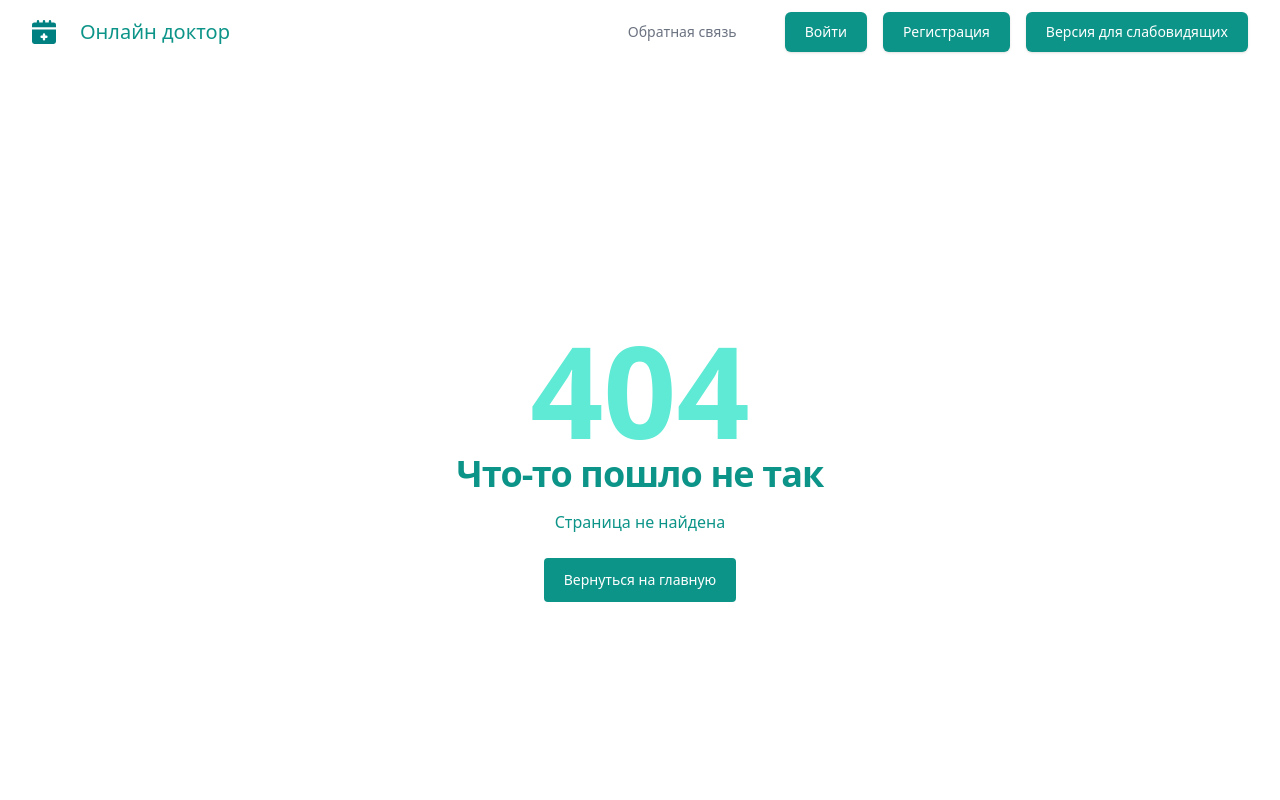
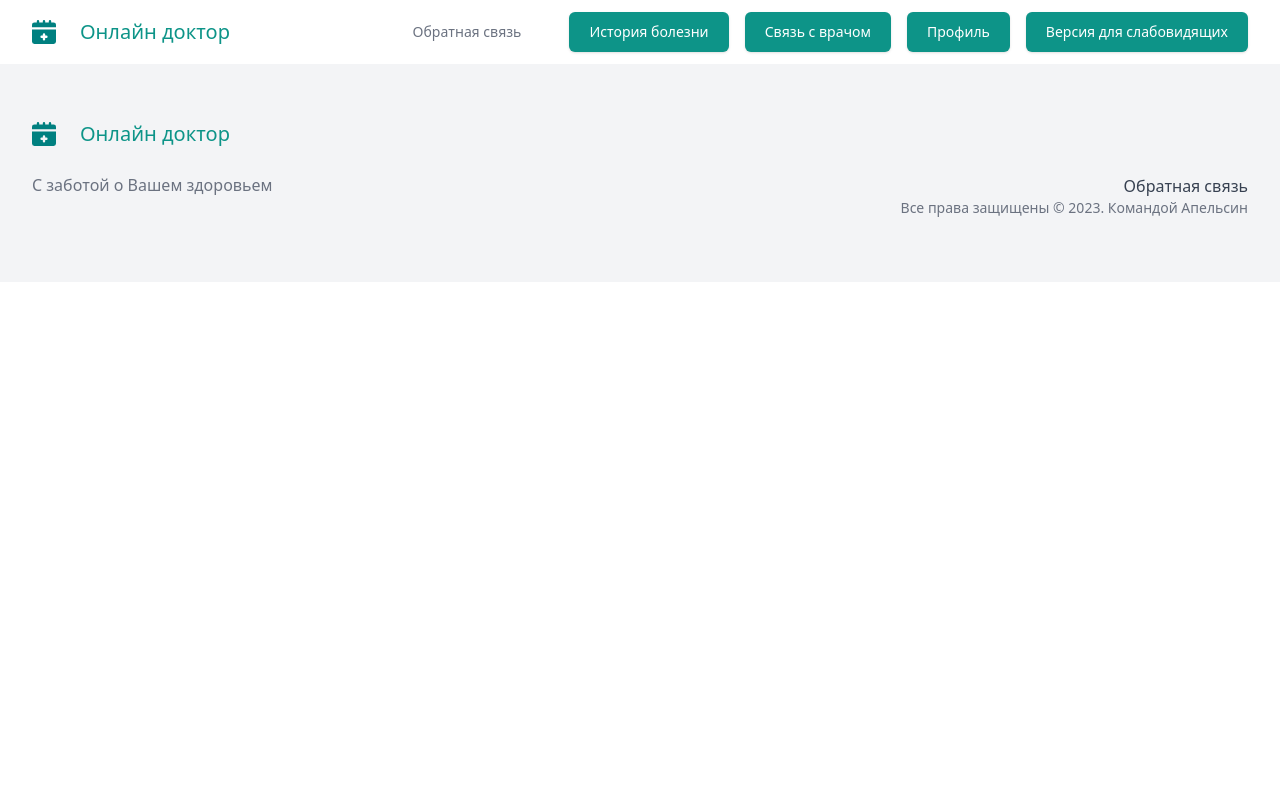
Before and after one commit to newsow/online-doctor, a React (Create React App) app in the folder client/: page /patient in a window 1280 px wide. Shown: the top 800 px of the page. Built offline with nearby package versions, Linux system fonts and the light colour scheme.

Commit message:
layouts doctors and patients

```diff
--- a/client/src/components/FooterDoctor.jsx
+++ b/client/src/components/FooterDoctor.jsx
@@ -35,7 +35,6 @@ const FooterDoctor = () => {
                     Все права защищены &copy; 2023. Командой Апельсин
                 </p>
             </div>
-            <Outlet/>
         </div>
     )
 
--- a/client/src/components/FooterPatient.jsx
+++ b/client/src/components/FooterPatient.jsx
@@ -48,7 +48,6 @@ const FooterPatient = () => {
                         Все права защищены &copy; 2023. Командой Апельсин
                     </p>
                 </div>
-                <Outlet/>
             </div>
         </div>
     )
--- /dev/null
+++ b/client/src/components/LayoutDoctor.jsx
@@ -0,0 +1,16 @@
+import React from 'react'
+import NavDoctor from './NavDoctor'
+import { Outlet } from 'react-router-dom'
+import FooterDoctor from './FooterDoctor'
+
+const LayoutDoctor = () => {
+  return (
+    <div>
+        <NavDoctor/>
+        <Outlet/>
+        <FooterDoctor/>
+    </div>
+  )
+}
+
+export default LayoutDoctor
--- /dev/null
+++ b/client/src/components/LayoutPatient.jsx
@@ -0,0 +1,16 @@
+import React from 'react'
+import NavPatient from './NavPatient'
+import { Outlet } from 'react-router-dom'
+import FooterPatient from './FooterPatient'
+
+const LayoutPatient = () => {
+  return (
+    <div>
+        <NavPatient/>
+        <Outlet/>
+        <FooterPatient/>
+    </div>
+  )
+}
+
+export default LayoutPatient
--- a/client/src/components/NavDoctor.jsx
+++ b/client/src/components/NavDoctor.jsx
@@ -78,7 +78,6 @@ const NavDoctor = () => {
                     </div>
                 </div>
             </div>
-            <Outlet/>
         </div>
     )
 }
--- a/client/src/components/NavPatient.jsx
+++ b/client/src/components/NavPatient.jsx
@@ -85,7 +85,6 @@ const NavPatient = () => {
                     </div>
                 </div>
             </div>
-            <Outlet/>
         </div>
     )
 }
--- a/client/src/pages/AppRouter.jsx
+++ b/client/src/pages/AppRouter.jsx
@@ -7,6 +7,8 @@ import LayoutMain from '../components/LayoutMain'
 import Error404 from './Error404'
 import Faq from './Faq'
 import Login from './Login'
+import LayoutPatient from '../components/LayoutPatient'
+import LayoutDoctor from '../components/LayoutDoctor'
 const AppRouter = () => {
   return (
     <div>
@@ -20,6 +22,12 @@ const AppRouter = () => {
                 <Route path='/faq' element={<Faq/>}/>
                 <Route path='*' element={<Error404/>}/>
             </Route>
+            <Route path='/patient' element={<LayoutPatient/>}>
+
+            </Route>
+            <Route path='/doctor' element={<LayoutDoctor/>}>
+
+            </Route>
         </Routes>
     </div>
   )
```
